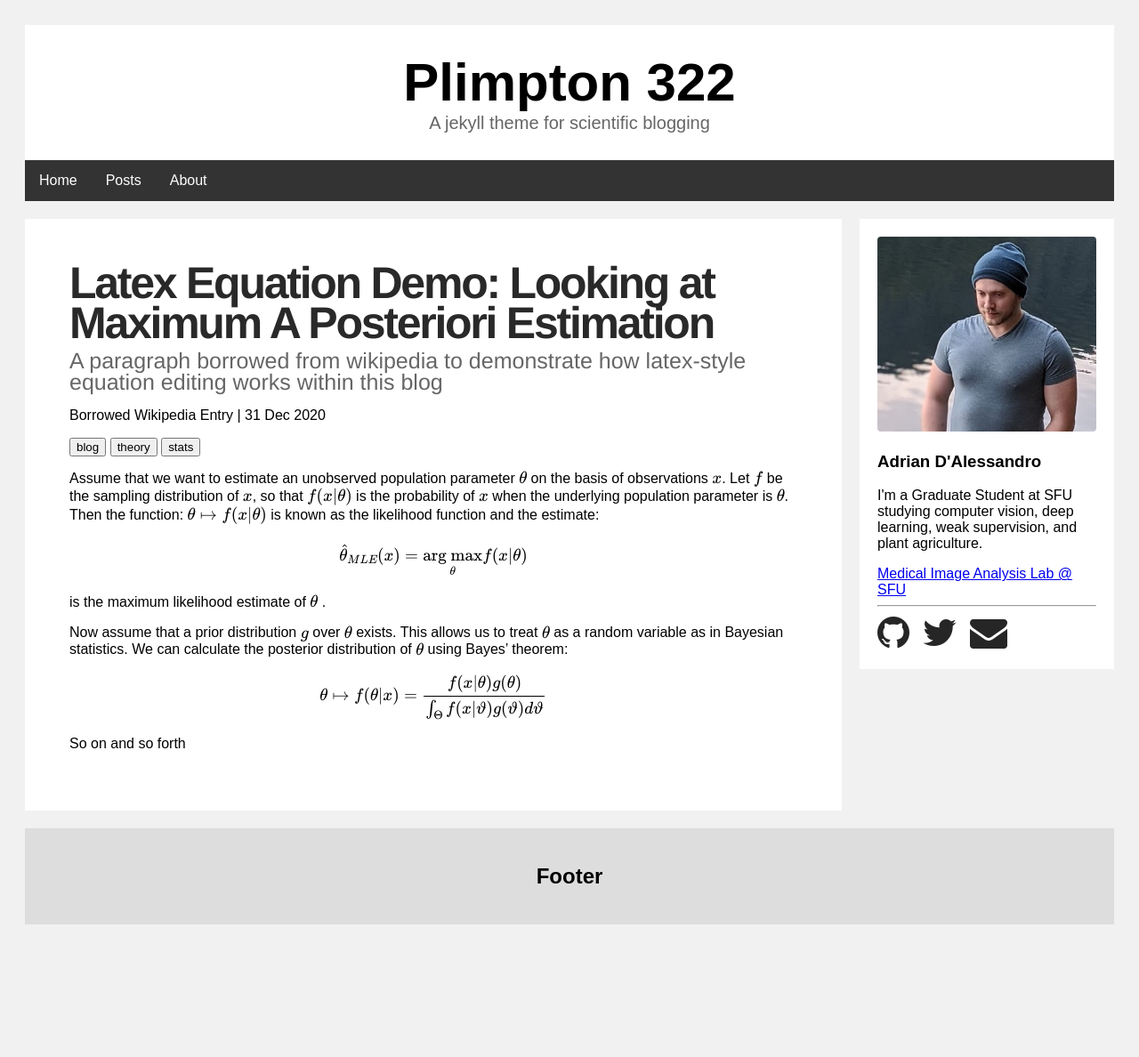
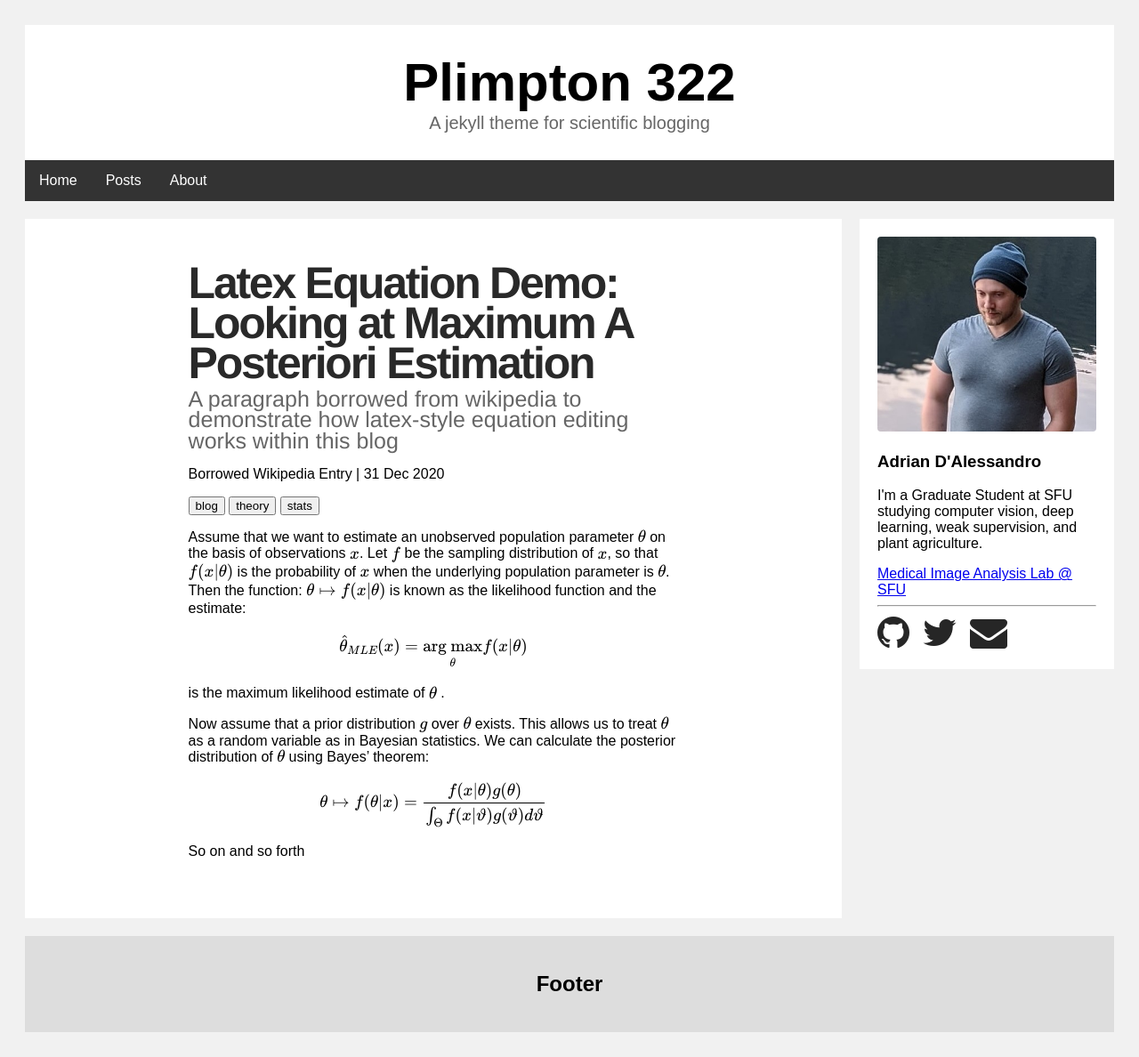
Before and after one commit to adrian-dalessandro/Plimpton322, a Jekyll site: the page built from _posts/2020-12-31-example-latex-math.md, in a window 1280 px wide. Shown: the whole page at 89% size. Built offline with Jekyll 4.4.1, drawn with Linux system fonts in a browser that asks for light colours; formulas are drawn with MathJax 3; before the commit the page ends 1067 px from its top, so only the background shows below that.

Commit message:
Update main.scss

```diff
--- a/_sass/main.scss
+++ b/_sass/main.scss
@@ -64,7 +64,10 @@ body {
 }
 
 .leftcolumn > .card {
-  padding: 50px;
+  padding-top: 50px;
+  padding-bottom: 50px;
+  padding-left: 20%;
+  padding-right: 20%;
 }
 
 .post-body h1, .post-body h2 {
```
